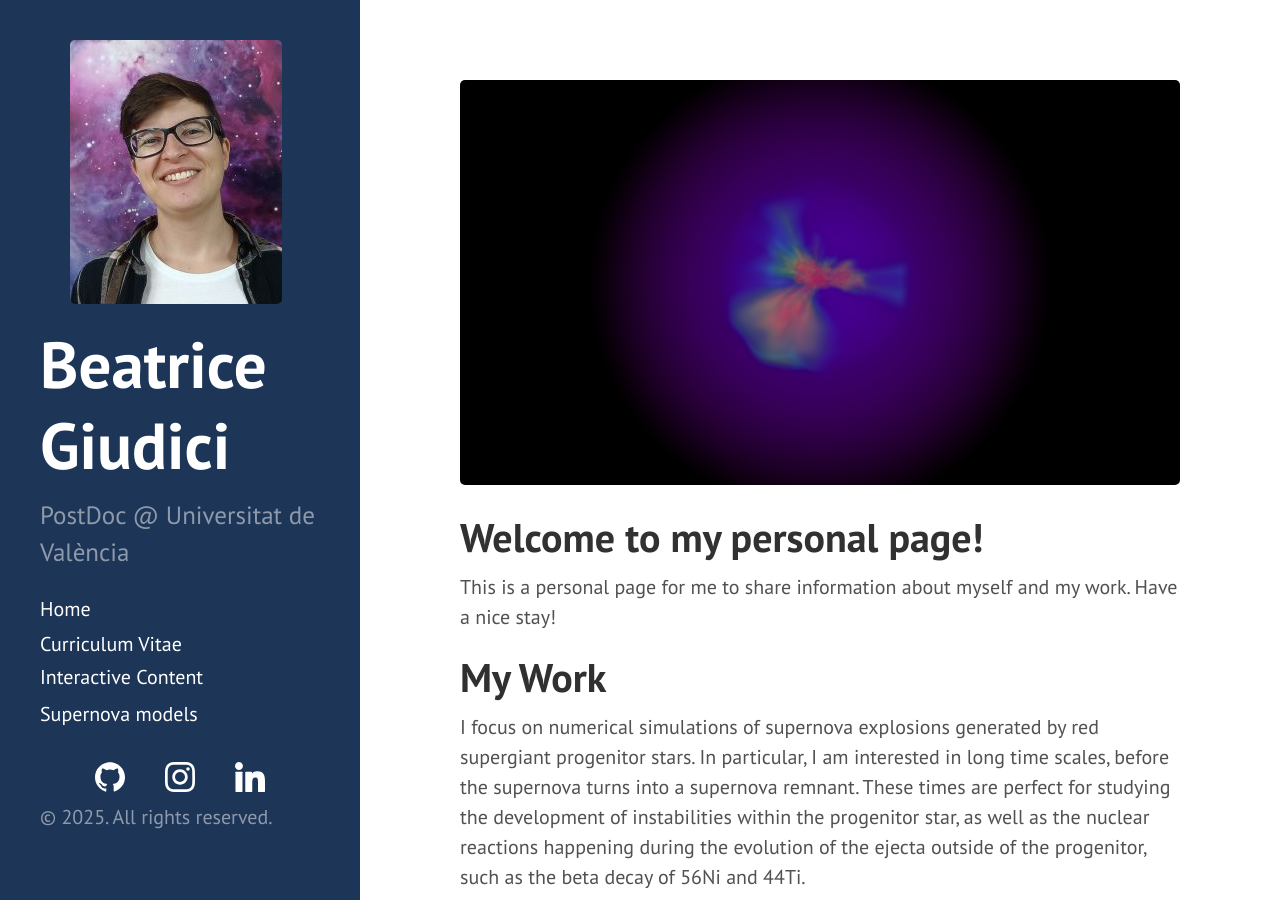
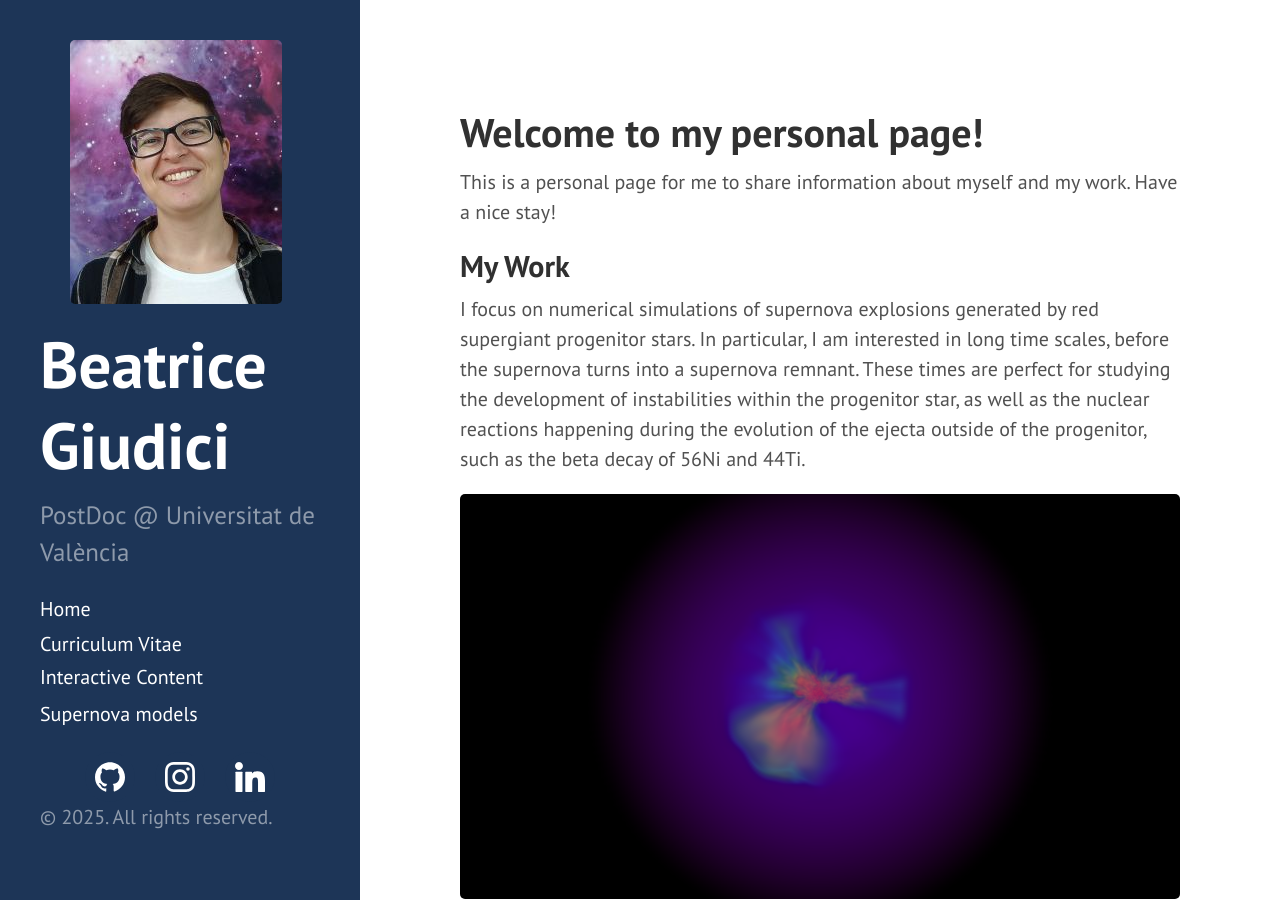
Before and after one commit to BeaGiudici/BeaGiudici.github.io, a Jekyll site: the page built from index.html, in a window 1280 px wide and 900 px high. Built offline with Jekyll 4.4.1, drawn with Linux system fonts in a browser that asks for light colours; the list of posts is cut into pages by our own code.

Commit message:
Fixing post title

```diff
--- a/index.html
+++ b/index.html
@@ -2,23 +2,19 @@
 layout: default
 title: Home
 ---
-<div>
-  <img src="media/volume_hs18_2.png" style="width: 200%;">
-</div>
 
 <div>
     <h1>Welcome to my personal page!</h1>
-  <p>This is a personal page for me to share information about myself and my work. Have a nice stay!</p>
+    <p>
+        This is a personal page for me to share information about myself and my
+        work. Have a nice stay!
+    </p>
 </div>
 
 <div class="posts">
     {% for post in paginator.posts %}
     <div class="post">
-    <h1 class="post-title">
-      <a href="{{ post.url }}">
-	      {{ post.title }}
-      </a>
-    </h1>
+        <h2 class="post-title">{{ post.title }}</h2>
         {{ post.content }}
     </div>
     {% endfor %}
```
Also changed, not shown: _posts/2024-09-28-mywork.md (+4 -0 lines), _layouts/post.html (indentation only). Lines whose indentation alone changed are shown as unchanged.
